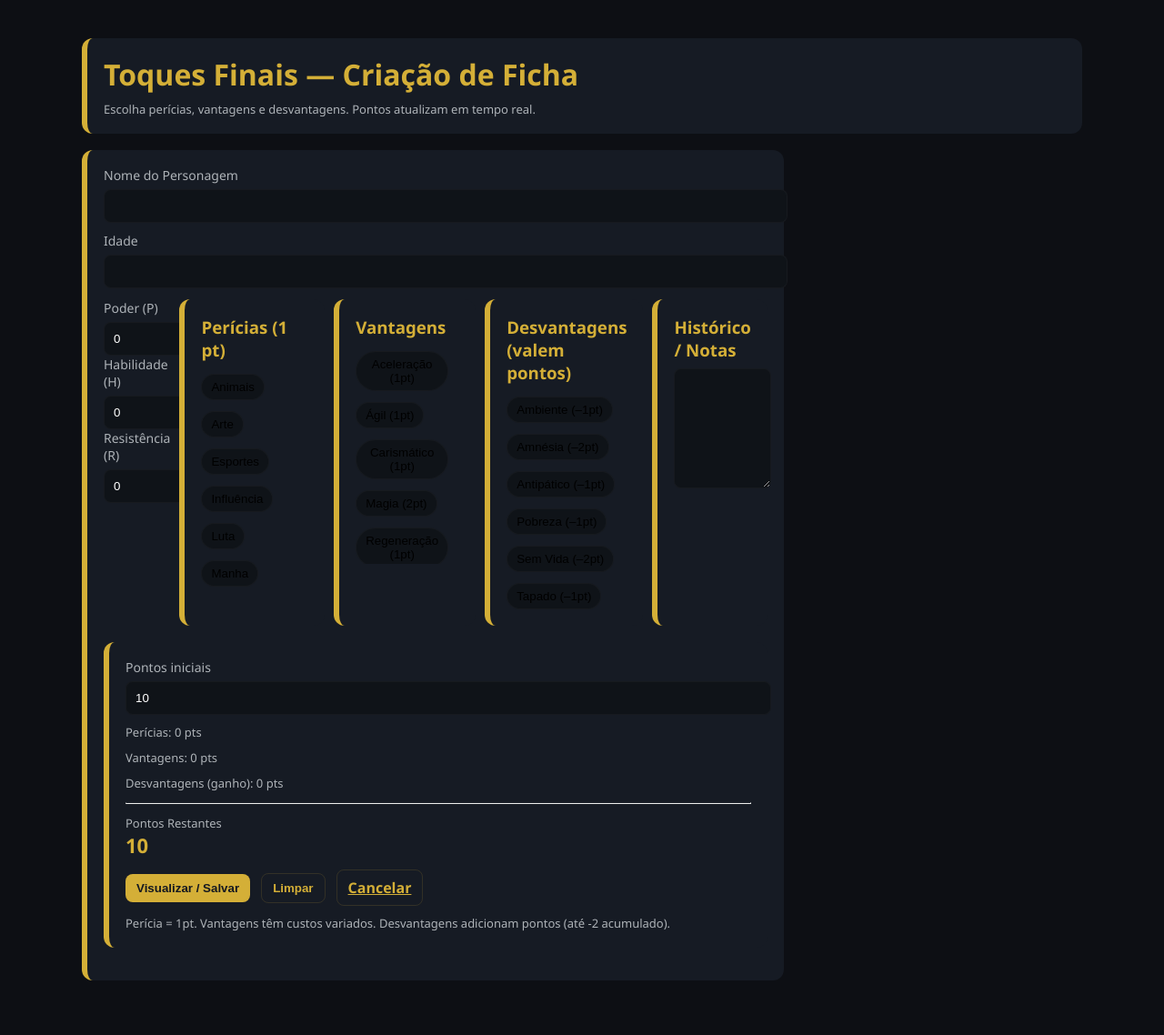
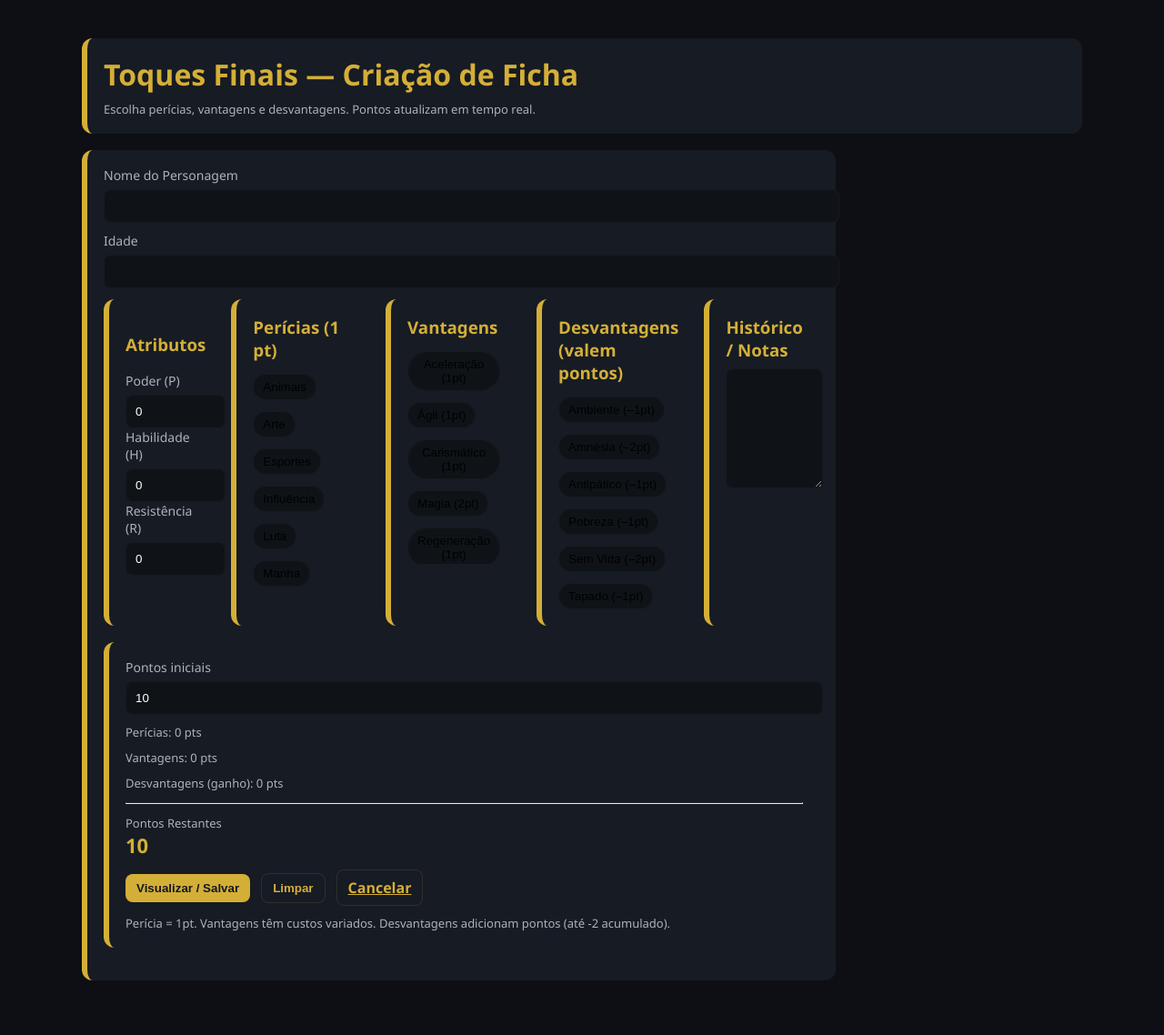
Before and after one commit to hilen-dev/Tridados, a Flask app: page /criar_ficha/final in a window 1280 px wide. Shown: the whole page at 91% size. Run offline with Flask 3, Linux system fonts and the light colour scheme.

Commit message:
Update criar_ficha_final.html

```diff
--- a/templates/criar_ficha_final.html
+++ b/templates/criar_ficha_final.html
@@ -41,26 +41,23 @@
           <label style="margin-top:10px">Idade</label>
           <input type="number" name="idade" id="idade" value="{{ ficha.idade if ficha and ficha.idade is defined else '' }}" min="0">
           <div style="margin-top:12px; display:flex; gap:10px;">
-      <div class="sttr-grid">
+      <div class="card">
+  <h3 style="color:var(--accent)">Atributos</h3>
+  <div class="attr-grid">
     <div>
       <label>Poder (P)</label>
-        <input type="number" nome="Poder" min="0" max="10" value="0">
-
+      <input type="number" name="poder" min="0" max="10" value="{{ ficha.poder or 0 }}">
     </div>
-
     <div>
       <label>Habilidade (H)</label>
-<input type="number" nome="Habilidade" min="0" max="10" value="0">
-
+      <input type="number" name="habilidade" min="0" max="10" value="{{ ficha.habilidade or 0 }}">
     </div>
-
     <div>
       <label>Resistência (R)</label>
-  <input type="number" nome="Resistência" min="0" max="10" value="0">
-
+      <input type="number" name="resistencia" min="0" max="10" value="{{ ficha.resistencia or 0 }}">
     </div>
   </div>
-
+      </div>
 
         <div class="card">
           <h3 style="margin:0 0 8px 0; color:var(--accent)">Perícias (1 pt)</h3>
```
Lines whose indentation alone changed are shown as unchanged.
